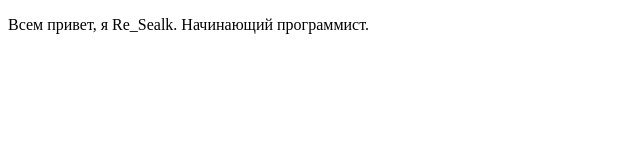
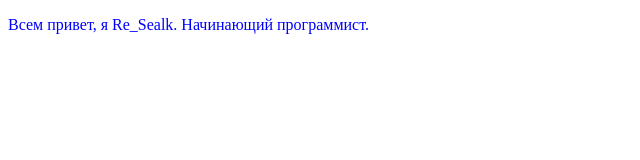
Before and after one commit to ReSealk/resealk.github.io, a plain HTML site: page index.html in a window 1280 px wide. Shown: the whole page, without its empty margins (0-640 px from the left). Drawn offline with Linux system fonts and the light colour scheme.

Commit message:
Update index.html

```diff
--- a/index.html
+++ b/index.html
@@ -5,6 +5,6 @@
     <title>My Site</title>
   </head>
   <body>
-    <p clann='one'>Всем привет, я Re_Sealk. Начинающий программист.</p>
+    <p class='one'>Всем привет, я Re_Sealk. Начинающий программист.</p>
   </body>
 </html>
```
